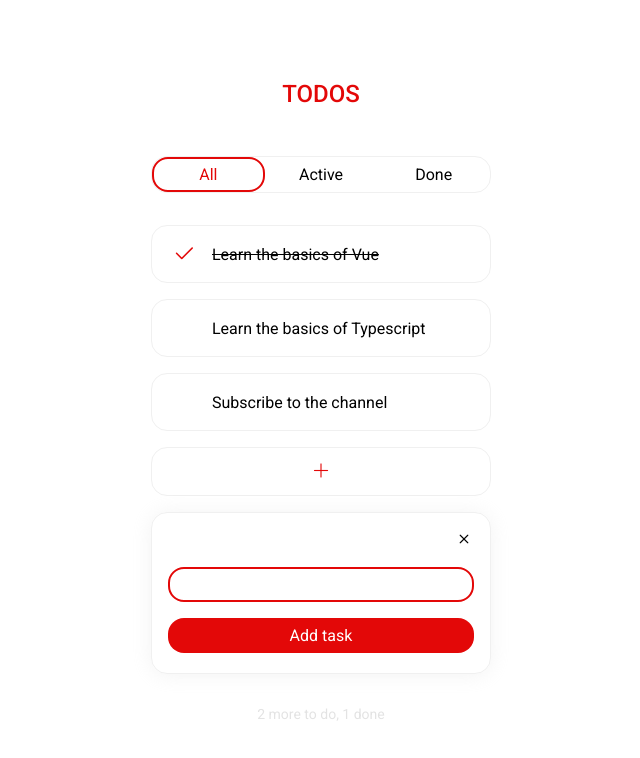
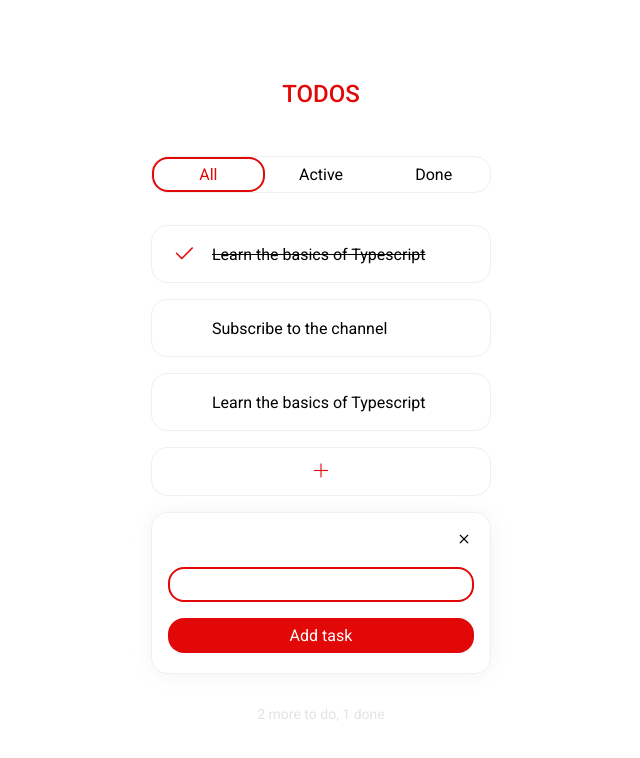
Before and after one commit to SMwebdeveloper/ts-todos, a Vue app: page / in a window 1280 px wide. Shown: the top 758 px of the page, without its empty margins (319-959 px from the left). Built offline with nearby package versions, Linux system fonts and the light colour scheme.

Commit message:
props object types

```diff
--- /dev/null
+++ b/src/components/AppTodoItem.vue
@@ -0,0 +1,28 @@
+<template>
+  <li class="todo-item" :class="{'todo-item--done': todo.completed}">
+    <div class="todo-item__status">
+      <i class="bi bi-check2"></i>
+    </div>
+    <span class="todo-item__text">{{ todo.text }}</span>
+    <button class="todo-item__remove-button">
+      <i class="bi bi-trash3"></i>
+    </button>
+  </li>
+</template>
+
+<script lang="ts">
+import { defineComponent, PropType } from "vue";
+
+export default defineComponent({
+  props: {
+    todo: {
+      type: Object as PropType<{
+        id:number,
+        text: string,
+        completed: boolean
+      }>,
+      required: true
+    },
+  },
+});
+</script>
--- a/src/components/AppTodoList.vue
+++ b/src/components/AppTodoList.vue
@@ -1,31 +1,32 @@
 <template>
   <ul class="todo-list">
-    <li class="todo-item todo-item--done">
-      <div class="todo-item__status">
-        <i class="bi bi-check2"></i>
-      </div>
-      <span class="todo-item__text">Learn the basics of Vue</span>
-      <button class="todo-item__remove-button">
-        <i class="bi bi-trash3"></i>
-      </button>
-    </li>
-    <li class="todo-item">
-      <div class="todo-item__status">
-        <i class="bi bi-check2"></i>
-      </div>
-      <span class="todo-item__text">Learn the basics of Typescript</span>
-      <button class="todo-item__remove-button">
-        <i class="bi bi-trash3"></i>
-      </button>
-    </li>
-    <li class="todo-item">
-      <div class="todo-item__status">
-        <i class="bi bi-check2"></i>
-      </div>
-      <span class="todo-item__text">Subscribe to the channel</span>
-      <button class="todo-item__remove-button">
-        <i class="bi bi-trash3"></i>
-      </button>
-    </li>
+    <AppTodoItem v-for="todo in todos" :key="todo.id" :todo="todo" />
   </ul>
 </template>
+
+<script lang="ts">
+import { defineComponent } from "vue";
+import AppTodoItem from "./AppTodoItem.vue";
+
+interface State {
+  todos: {
+    id: number;
+    text: string;
+    completed: boolean;
+  }[];
+}
+export default defineComponent({
+  components: {
+    AppTodoItem,
+  },
+  data(): State {
+    return {
+      todos: [
+        { id: 1, text: "Learn the basics of Typescript", completed: true },
+        { id: 2, text: "Subscribe to the channel", completed: false },
+        { id: 3, text: "Learn the basics of Typescript", completed: false }
+      ],
+    };
+  },
+});
+</script>
```
Also changed, not shown: src/App.vue (+6 -6 lines).
